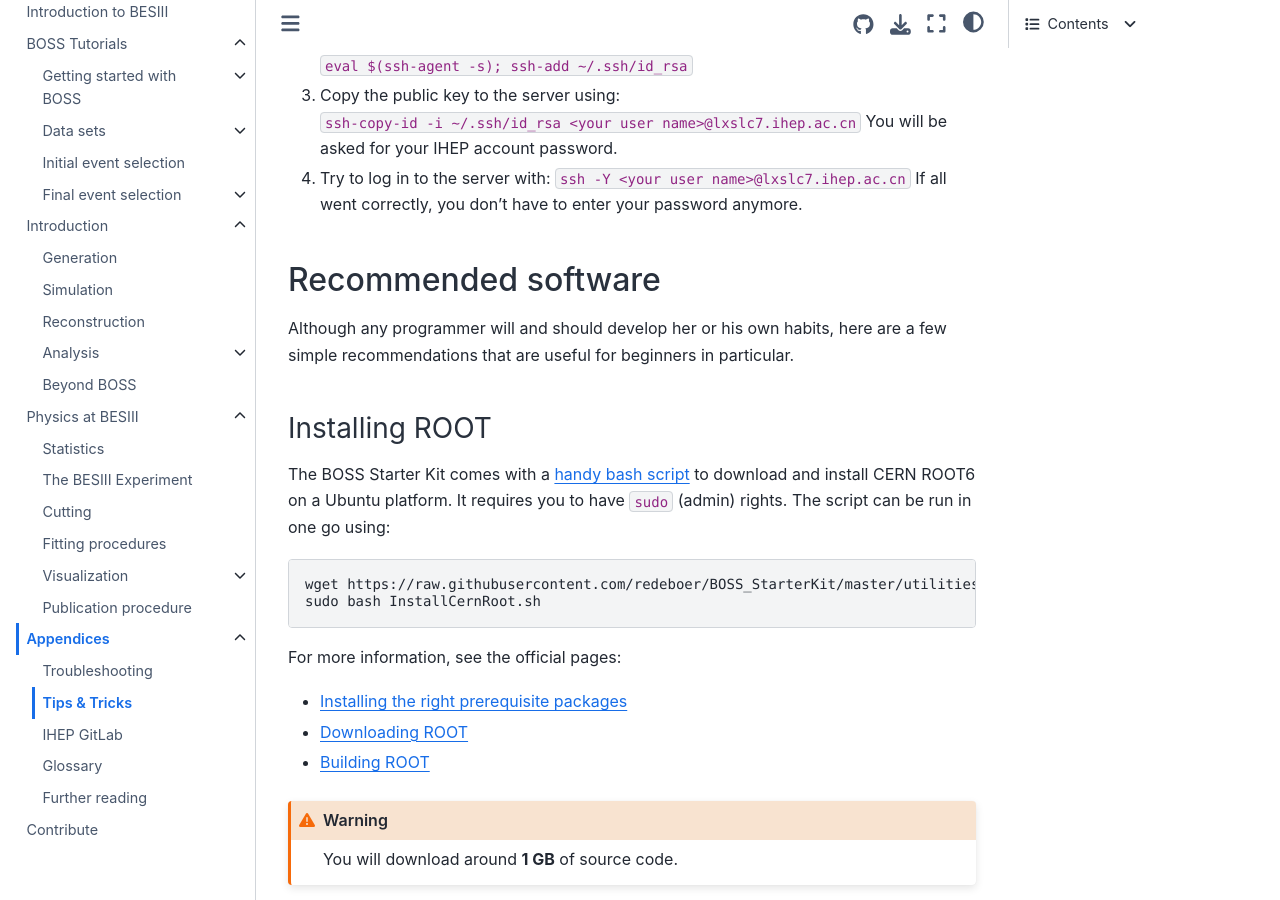
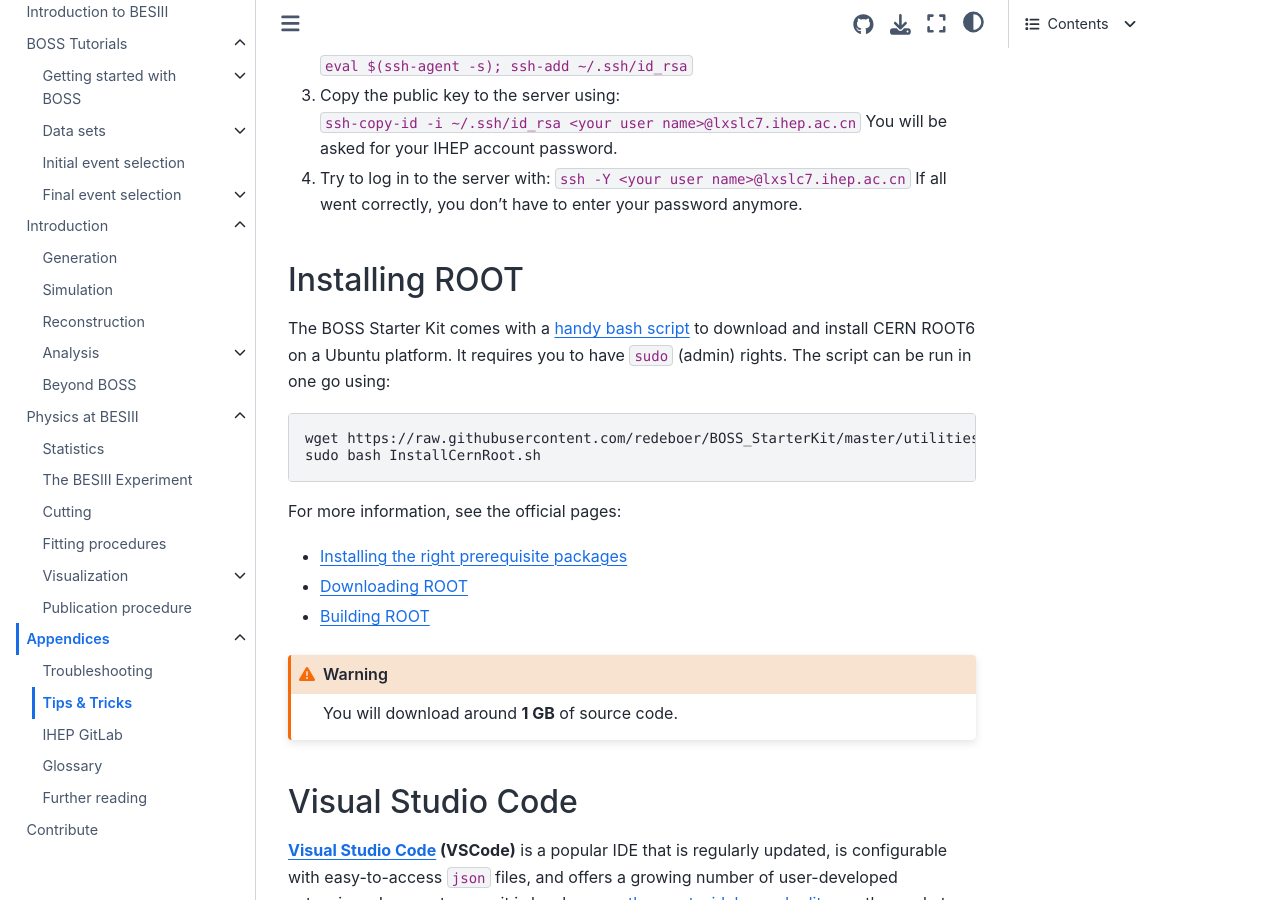
Before and after one commit to redeboer/bossdoc, a Sphinx documentation site: the page built from docs/appendices/tips.md, in a window 1280 px wide and 900 px high, scrolled down 345 px. Built offline with Sphinx 7.4.7 and the Sphinx Book theme 1.1.4, drawn with Linux system fonts in a browser that asks for light colours.

Commit message:
docs: remove Recommended software section

````diff
--- a/docs/appendices/tips.md
+++ b/docs/appendices/tips.md
@@ -25,12 +25,7 @@
    `ssh -Y <your user name>@lxslc7.ihep.ac.cn` If all went correctly, you don't
    have to enter your password anymore.
 
-## Recommended software
-
-Although any programmer will and should develop her or his own habits, here are
-a few simple recommendations that are useful for beginners in particular.
-
-### Installing ROOT
+## Installing ROOT
 
 The BOSS Starter Kit comes with a
 [handy bash script](http://code.ihep.ac.cn/bes3/BOSS_StarterKit/-/tree/master/utilities/InstallCernRoot.sh)
@@ -52,7 +47,7 @@
 You will download around **1 GB** of source code.
 ```
 
-### Visual Studio Code
+## Visual Studio Code
 
 **[Visual Studio Code](https://code.visualstudio.com) (VSCode)** is a popular
 IDE that is regularly updated, is configurable with easy-to-access `json`
@@ -132,7 +127,7 @@
 
 <!-- cspell:ignore condaenv cvmfs envs mlgpu -->
 
-### Conda
+## Conda
 
 The `lxslc` server has a very outdated version of Python. If you do want to use
 Python 3, you can work with Conda, which is available on the server. Just add
````
